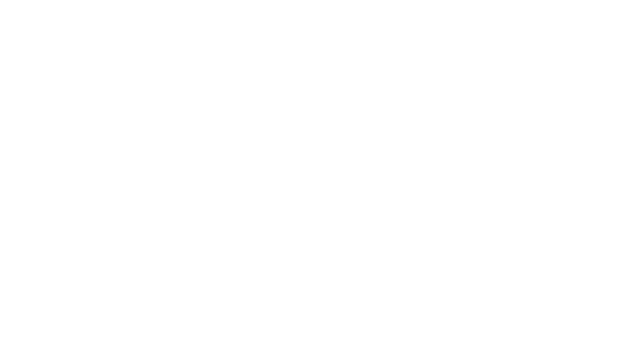
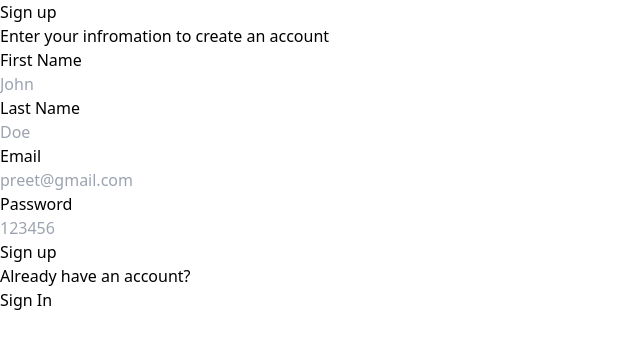
Before and after one commit to preet-yd/Payments-App, a React (Vite) app in the folder frontend/: page / in a window 1280 px wide. Before the commit this address had no page. Shown: the top 348 px of the page, without its empty margins (0-640 px from the left). Built offline with nearby package versions, Linux system fonts and the light colour scheme.

Commit message:
tried /route to reach dashboard if local storage has valid token

```diff
--- a/frontend/src/App.jsx
+++ b/frontend/src/App.jsx
@@ -1,22 +1,67 @@
 import React from 'react';
-import { BrowserRouter, Routes, Route } from 'react-router-dom';
+import { BrowserRouter, Routes, Route, useNavigate } from 'react-router-dom';
 import SignUp from './pages/SignUp';
 import SignIn from './pages/SignIn';
 import Dashboard from './pages/Dashboard';
 import SendMoney from './pages/SendMoney';
+import axios from 'axios';
 
 function App() {
+  // const navigate = useNavigate();
+  // const token = localStorage.getItem('token');
+  // console.log(token);
+  // async function tokenValid(){
+  //   const response = await axios.get('http://localhost:3000/api/v1/user/verify', {
+  //     headers: {
+  //       Authorization: `Bearer ${localStorage.getItem("token")}`
+  //     }
+  //   })
+  //   if(response.data.status === 200){
+  //     return true;
+  //   }
+  //   else{
+  //     return false;
+  //   }
+  // }
+
+  // if (token) {
+  //   navigate('/dashboard');
+  // }
+
   return (
     <>
-       <BrowserRouter>
+      <BrowserRouter>
         <Routes>
-          <Route path="/signup" element={<SignUp />} />
+          {/* {tokenValid ? (
+            <Route path="/" element={<Dashboard />} />
+          ) : (
+            <Route path="/" element={<SignUp/>} />
+          )} */}
+          <Route path="/" element={<SignUp/>} />
           <Route path="/signin" element={<SignIn />} />
           <Route path="/dashboard" element={<Dashboard />} />
           <Route path="/send" element={<SendMoney />} />
         </Routes>
       </BrowserRouter>
     </>
-  )
+  );
 }
+
 export default App;
+
+
+// function App() {
+//   return (
+//     <>
+//        <BrowserRouter>
+//         <Routes>
+//           <Route path="/" element={<SignUp />} />
+//           <Route path="/signin" element={<SignIn />} />
+//           <Route path="/dashboard" element={<Dashboard />} />
+//           <Route path="/send" element={<SendMoney />} />
+//         </Routes>
+//       </BrowserRouter>
+//     </>
+//   )
+// }
+// export default App;
```
